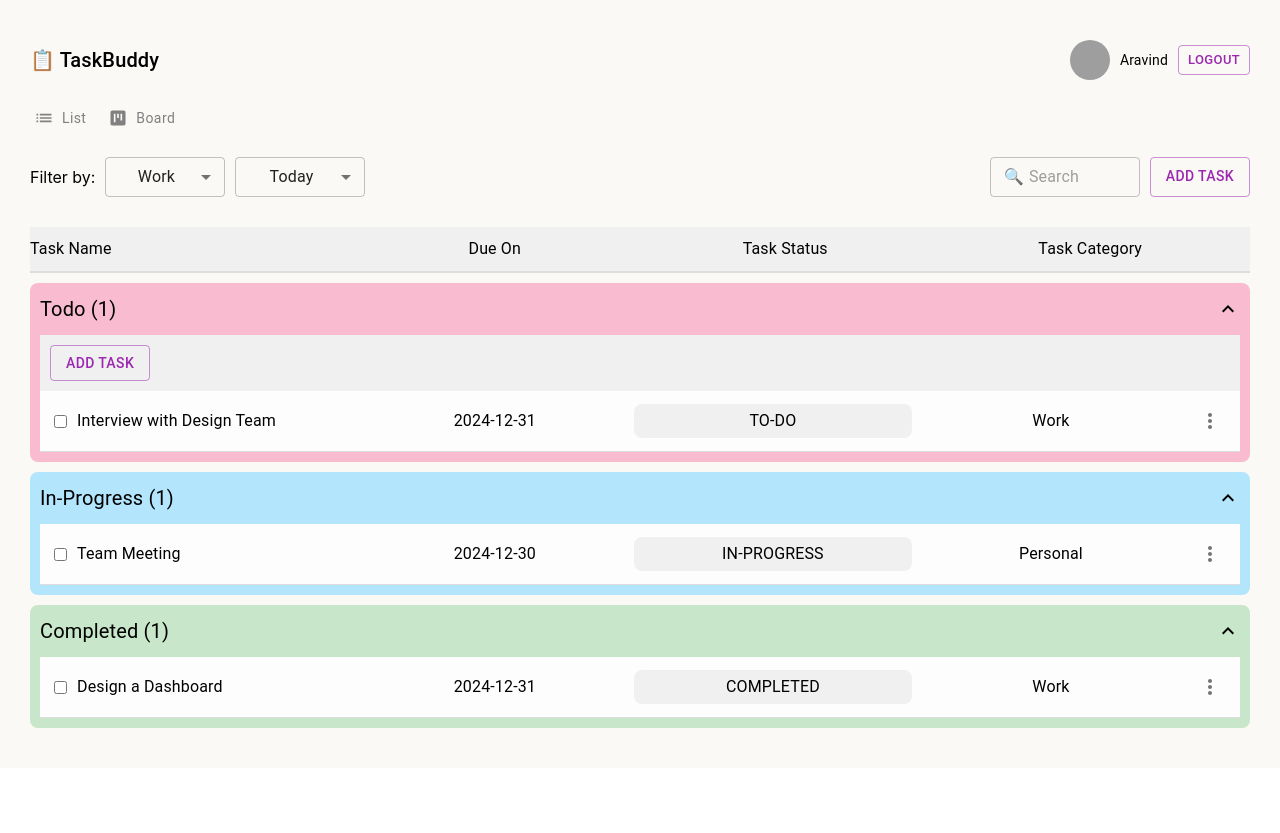
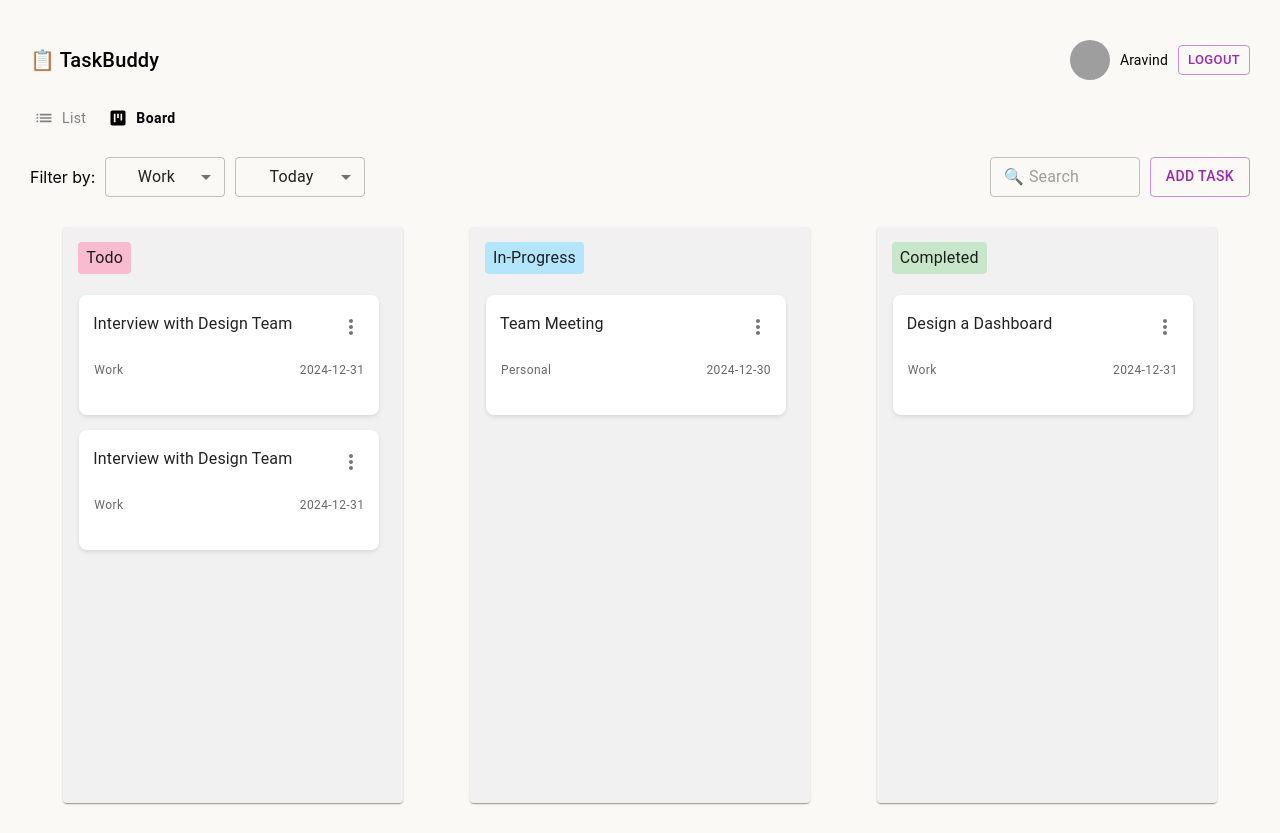
Before and after one commit to jash707/task-management-app, a React (Create React App) app: page / in a window 1280 px wide. Both pictures are taken after a click on the button "Board". Before the commit the page ends 800 px from the top, so only its background shows below. Built offline with nearby package versions, Linux system fonts and the light colour scheme; grey boxes are pictures that could not be loaded.

Commit message:
implemented more options setting's UI

```diff
--- a/src/components/Dashboard.tsx
+++ b/src/components/Dashboard.tsx
@@ -1,15 +1,21 @@
-import { FormControl, Select, MenuItem, TextField } from "@mui/material";
+import { useState } from "react";
 import Header from "./shared/Header";
 import ViewToggle from "./ViewToggle";
 import TaskList from "./TaskList";
-import { useState } from "react";
-import AddTaskDialog from "./NewTaskDialog";
 import TaskBoard from "./TaskBoard";
 import { Task } from "@/Utils/tasks.types";
 import { TaskListHeaders } from "./TaskListHeaders";
+import { FormControl, Select, MenuItem, TextField } from "@mui/material";
+import AddTaskDialog from "./NewTaskDialog";
 
 const Dashboard = () => {
   const [tasks, setTasks] = useState<Task[]>([
+    {
+      title: "Interview with Design Team",
+      dueDate: "2024-12-31",
+      status: "TO-DO",
+      category: "Work",
+    },
     {
       title: "Interview with Design Team",
       dueDate: "2024-12-31",
@@ -30,9 +36,12 @@ const Dashboard = () => {
     },
   ]);
 
+  const [selectedView, setSelectedView] = useState("list");
+
   const handleAddTask = (newTask: Task) => {
     setTasks([...tasks, newTask]);
   };
+
   return (
     <div
       style={{
@@ -41,7 +50,10 @@ const Dashboard = () => {
       }}
     >
       <Header />
-      <ViewToggle />
+      <ViewToggle
+        selectedView={selectedView}
+        onToggleView={(view) => setSelectedView(view)}
+      />
       <div
         style={{
           display: "flex",
@@ -104,11 +116,10 @@ const Dashboard = () => {
           <AddTaskDialog />
         </div>
       </div>
-      <div
-        style={{
-          padding: "20px",
-        }}
-      >
+
+      <div style={{ padding: "20px" }}>
+        {selectedView === "list" ? (
+          <>
             <TaskListHeaders />
             <TaskList
               title="Todo"
@@ -128,7 +139,31 @@ const Dashboard = () => {
               tasks={tasks.filter((task) => task.status === "COMPLETED")}
               onAddTask={handleAddTask}
             />
-        {/* <TaskBoard /> */}
+          </>
+        ) : (
+          <div
+            style={{
+              display: "flex",
+              justifyContent: "space-around",
+            }}
+          >
+            <TaskBoard
+              title="Todo"
+              color="#f8bbd0"
+              tasks={tasks.filter((task) => task.status === "TO-DO")}
+            />
+            <TaskBoard
+              title="In-Progress"
+              color="#b3e5fc"
+              tasks={tasks.filter((task) => task.status === "IN-PROGRESS")}
+            />
+            <TaskBoard
+              title="Completed"
+              color="#c8e6c9"
+              tasks={tasks.filter((task) => task.status === "COMPLETED")}
+            />
+          </div>
+        )}
       </div>
     </div>
   );
--- a/src/components/TaskBoard.tsx
+++ b/src/components/TaskBoard.tsx
@@ -1,14 +1,18 @@
-import { CardContent } from "@mui/material";
-import Card from "@mui/material/Card";
-import CardHeader from "@mui/material/CardHeader";
-import Typography from "@mui/material/Typography";
+import { Card, CardContent, CardHeader, Typography } from "@mui/material";
 import TaskBoardCards from "./TaskBoardCards";
+import { Task } from "@/Utils/tasks.types";
 
-export default function TaskBoard() {
+interface TaskBoardProps {
+  title: string;
+  color: string;
+  tasks: Task[];
+}
+
+export default function TaskBoard({ title, color, tasks }: TaskBoardProps) {
   return (
     <Card
       sx={{
-        maxWidth: 345,
+        minWidth: 340,
         height: "72vh",
         position: "relative",
         backgroundColor: "#f1f1f1",
@@ -19,7 +23,7 @@ export default function TaskBoard() {
           <Typography
             variant="body1"
             sx={{
-              backgroundColor: "#f8bbd0",
+              backgroundColor: color,
               padding: "4px 8px",
               borderRadius: "4px",
               display: "inline-block",
@@ -28,32 +32,37 @@ export default function TaskBoard() {
               left: "15px",
             }}
           >
-            TO-DO
+            {title}
           </Typography>
         }
         sx={{ marginBottom: "20px" }}
       />
       <CardContent
-        sx={{ display: "flex", flexDirection: "column", gap: "15px" }}
+        sx={{
+          display: "flex",
+          flexDirection: "column",
+          gap: "15px",
+        }}
       >
-        <TaskBoardCards
-          title="Interview with Design Team"
-          category="Work"
-          dueDate="Today"
-          status={""}
-        />
-        <TaskBoardCards
-          title="Interview with Design Team"
-          category="Work"
-          dueDate="Today"
-          status={""}
-        />
-        <TaskBoardCards
-          title="Interview with Design Team"
-          category="Work"
-          dueDate="Today"
-          status={""}
-        />
+        {tasks.length === 0 ? (
+          <Typography
+            sx={{
+              padding: "50px",
+            }}
+          >
+            No Tasks in {title}
+          </Typography>
+        ) : (
+          tasks.map((task, index) => (
+            <TaskBoardCards
+              key={index}
+              title={task.title}
+              category={task.category}
+              dueDate={task.dueDate}
+              status={task.status}
+            />
+          ))
+        )}
       </CardContent>
     </Card>
   );
--- a/src/components/TaskBoardCards.tsx
+++ b/src/components/TaskBoardCards.tsx
@@ -4,11 +4,34 @@ import {
   Typography,
   IconButton,
   CardContent,
+  Menu,
+  MenuItem,
 } from "@mui/material";
 import MoreVertIcon from "@mui/icons-material/MoreVert";
 import { Task } from "@/Utils/tasks.types";
+import { useState } from "react";
 
 const TaskBoardCards: React.FC<Task> = ({ title, dueDate, category }) => {
+  const [anchorEl, setAnchorEl] = useState<HTMLButtonElement | null>(null);
+  const open = Boolean(anchorEl);
+
+  const handleMenuOpen = (event: React.MouseEvent<HTMLButtonElement>) => {
+    setAnchorEl(event.currentTarget as HTMLButtonElement);
+  };
+
+  const handleMenuClose = () => {
+    setAnchorEl(null);
+  };
+
+  const handleEdit = () => {
+    // onEdit();
+    handleMenuClose();
+  };
+
+  const handleDelete = () => {
+    // onDelete();
+    handleMenuClose();
+  };
   return (
     <Card
       sx={{
@@ -16,6 +39,7 @@ const TaskBoardCards: React.FC<Task> = ({ title, dueDate, category }) => {
         height: "15vh",
         position: "relative",
         borderRadius: "8px",
+        boxShadow: "0 2px 4px rgba(0, 0, 0, 0.1)",
       }}
     >
       <CardHeader
@@ -40,9 +64,15 @@ const TaskBoardCards: React.FC<Task> = ({ title, dueDate, category }) => {
           </Typography>
         }
         action={
-          <IconButton aria-label="settings">
-            <MoreVertIcon />
-          </IconButton>
+          <>
+            <IconButton aria-label="settings" onClick={handleMenuOpen}>
+              <MoreVertIcon />
+            </IconButton>
+            <Menu anchorEl={anchorEl} open={open} onClose={handleMenuClose}>
+              <MenuItem onClick={handleEdit}>Edit</MenuItem>
+              <MenuItem onClick={handleDelete}>Delete</MenuItem>
+            </Menu>
+          </>
         }
       />
       <CardContent
@@ -52,9 +82,6 @@ const TaskBoardCards: React.FC<Task> = ({ title, dueDate, category }) => {
           alignItems: "center",
           padding: "2px 15px",
           position: "relative",
-          bottom: "0",
-          left: "0",
-          right: "0",
         }}
       >
         <Typography variant="caption" sx={{ color: "text.secondary" }}>
@@ -67,4 +94,5 @@ const TaskBoardCards: React.FC<Task> = ({ title, dueDate, category }) => {
     </Card>
   );
 };
+
 export default TaskBoardCards;
--- a/src/components/TaskList.tsx
+++ b/src/components/TaskList.tsx
@@ -1,6 +1,6 @@
 import React, { useState } from "react";
-import { Typography, IconButton } from "@mui/material";
-import { MoreVert } from "@mui/icons-material";
+import { Typography, IconButton, Menu, MenuItem } from "@mui/material";
+import MoreVertIcon from "@mui/icons-material/MoreVert";
 import ExpandMoreIcon from "@mui/icons-material/ExpandMore";
 import AddTaskDialog from "./NewTaskDialog";
 import { TaskSectionProps } from "@/Utils/tasks.types";
@@ -12,6 +12,26 @@ const TaskList: React.FC<TaskSectionProps> = ({
   // onAddTask,
 }) => {
   const [isExpanded, setIsExpanded] = useState(true);
+  const [anchorEl, setAnchorEl] = useState<HTMLButtonElement | null>(null);
+  const open = Boolean(anchorEl);
+
+  const handleMenuOpen = (event: React.MouseEvent<HTMLButtonElement>) => {
+    setAnchorEl(event.currentTarget as HTMLButtonElement);
+  };
+
+  const handleMenuClose = () => {
+    setAnchorEl(null);
+  };
+
+  const handleEdit = () => {
+    // onEdit();
+    handleMenuClose();
+  };
+
+  const handleDelete = () => {
+    // onDelete();
+    handleMenuClose();
+  };
   // const [newTask, setNewTask] = useState<Task>({
   //   title: "",
   //   dueDate: "",
@@ -76,7 +96,16 @@ const TaskList: React.FC<TaskSectionProps> = ({
             )}
 
             {tasks.length === 0 ? (
-              <Typography>No Tasks in {title}</Typography>
+              <Typography
+                sx={{
+                  alignItems: "center",
+                  padding: "10px",
+                  borderBottom: "1px solid #ddd",
+                  backgroundColor: "#fdfdfd",
+                }}
+              >
+                No Tasks in {title}
+              </Typography>
             ) : (
               tasks.map((task, index) => (
                 <div
@@ -115,9 +144,22 @@ const TaskList: React.FC<TaskSectionProps> = ({
                   </Typography>
 
                   <div style={{ display: "flex", justifyContent: "flex-end" }}>
-                    <IconButton>
-                      <MoreVert />
-                    </IconButton>
+                    <>
+                      <IconButton
+                        aria-label="settings"
+                        onClick={handleMenuOpen}
+                      >
+                        <MoreVertIcon />
+                      </IconButton>
+                      <Menu
+                        anchorEl={anchorEl}
+                        open={open}
+                        onClose={handleMenuClose}
+                      >
+                        <MenuItem onClick={handleEdit}>Edit</MenuItem>
+                        <MenuItem onClick={handleDelete}>Delete</MenuItem>
+                      </Menu>
+                    </>
                   </div>
                 </div>
               ))
--- a/src/components/ViewToggle.tsx
+++ b/src/components/ViewToggle.tsx
@@ -2,7 +2,15 @@ import { Button } from "@mui/material";
 import ListIcon from "@mui/icons-material/List";
 import ViewKanbanIcon from "@mui/icons-material/ViewKanban";
 
-const ViewToggle = () => {
+interface ViewToggleProps {
+  selectedView: string;
+  onToggleView: (view: string) => void;
+}
+
+const ViewToggle: React.FC<ViewToggleProps> = ({
+  selectedView,
+  onToggleView,
+}) => {
   return (
     <div
       style={{
@@ -15,14 +23,24 @@ const ViewToggle = () => {
       <Button
         variant="text"
         startIcon={<ListIcon />}
-        style={{ fontWeight: "normal", textTransform: "none", color: "gray" }}
+        style={{
+          fontWeight: selectedView === "list" ? "bold" : "normal",
+          textTransform: "none",
+          color: selectedView === "list" ? "black" : "gray",
+        }}
+        onClick={() => onToggleView("list")}
       >
         List
       </Button>
       <Button
         variant="text"
         startIcon={<ViewKanbanIcon />}
-        style={{ fontWeight: "normal", textTransform: "none", color: "gray" }}
+        style={{
+          fontWeight: selectedView === "board" ? "bold" : "normal",
+          textTransform: "none",
+          color: selectedView === "board" ? "black" : "gray",
+        }}
+        onClick={() => onToggleView("board")}
       >
         Board
       </Button>
```
Lines whose indentation alone changed are shown as unchanged.
